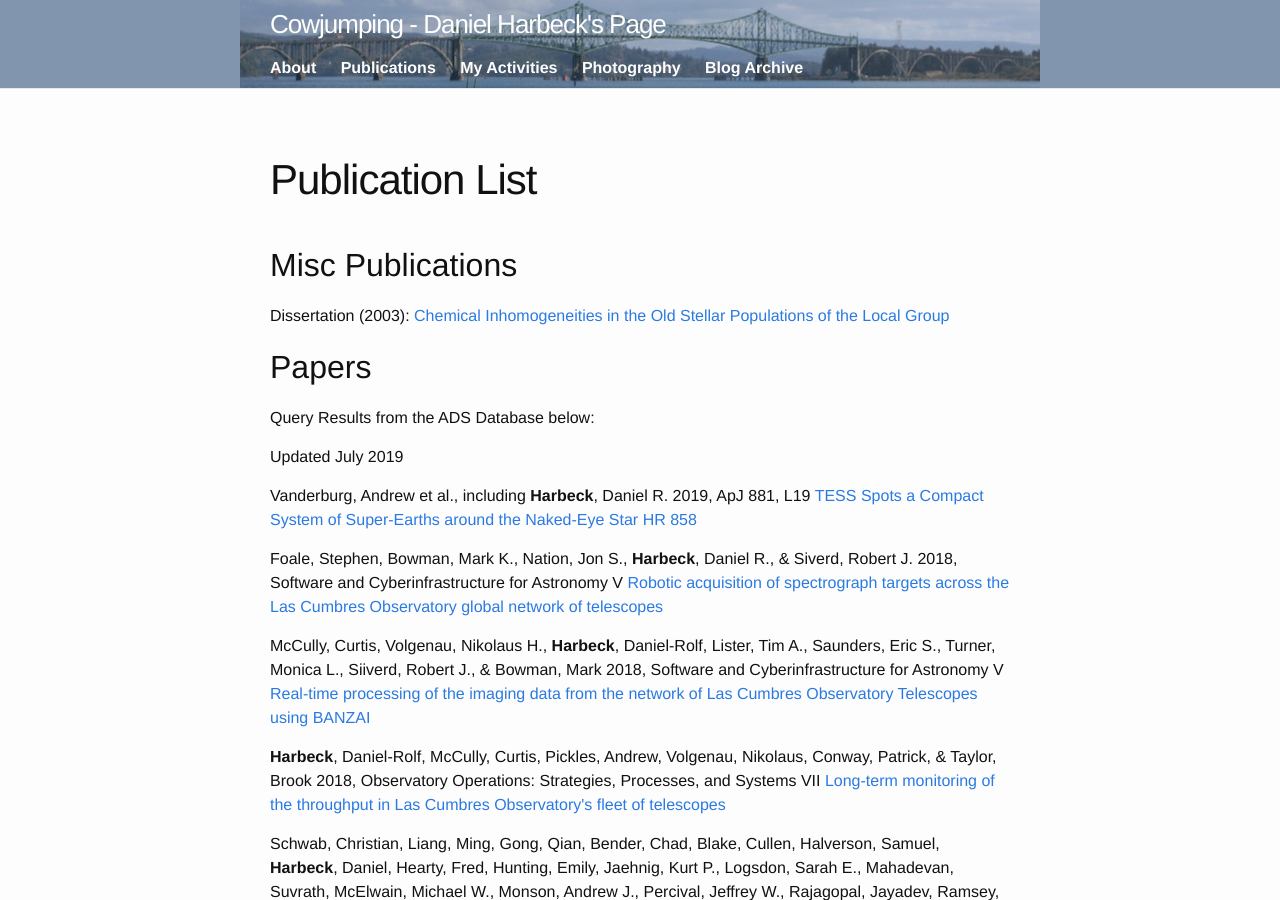
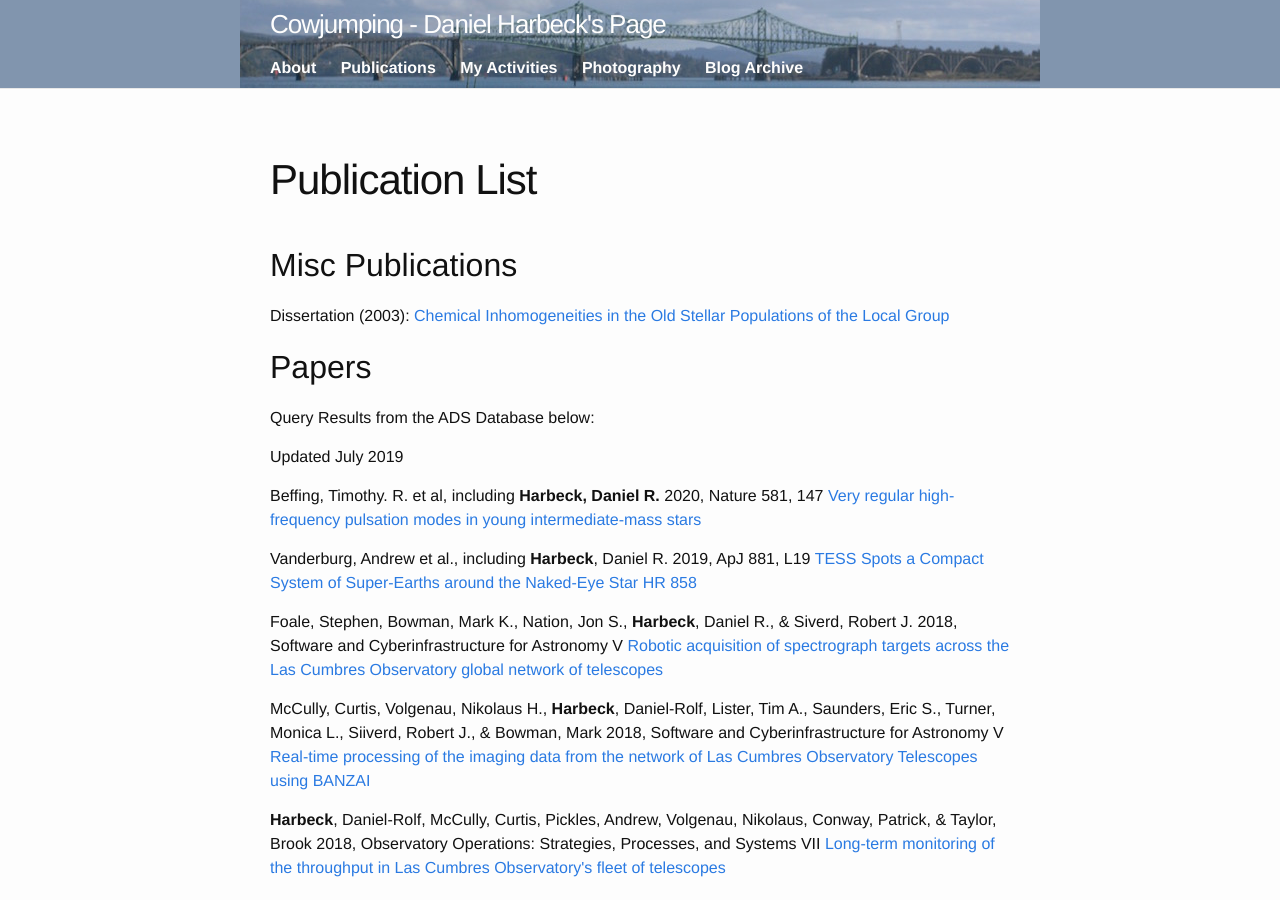
Before and after one commit to drhaz/drhaz.github.io, a Jekyll site: the page built from _pages/publist.md, in a window 1280 px wide and 900 px high. Built offline with Jekyll 4.4.1, drawn with Linux system fonts in a browser that asks for light colours.

Commit message:
Update publist.md

```diff
--- a/_pages/publist.md
+++ b/_pages/publist.md
@@ -16,6 +16,9 @@ Papers
 Query Results from the ADS Database below:
 
 Updated July 2019
+
+<P> Beffing, Timothy. R. et al, including <b>Harbeck, Daniel R.</b> 2020, Nature 581, 147
+  <a href="https://arxiv.org/abs/2005.06157"> Very regular high-frequency pulsation modes in young intermediate-mass stars </a>
 
 <P> Vanderburg, Andrew et al., including <b>Harbeck</b>, Daniel R. 2019,  ApJ 881, L19
   <a href="https://arxiv.org/abs/1905.05193">TESS Spots a Compact System of Super-Earths around the Naked-Eye Star HR 858 </a>
```
